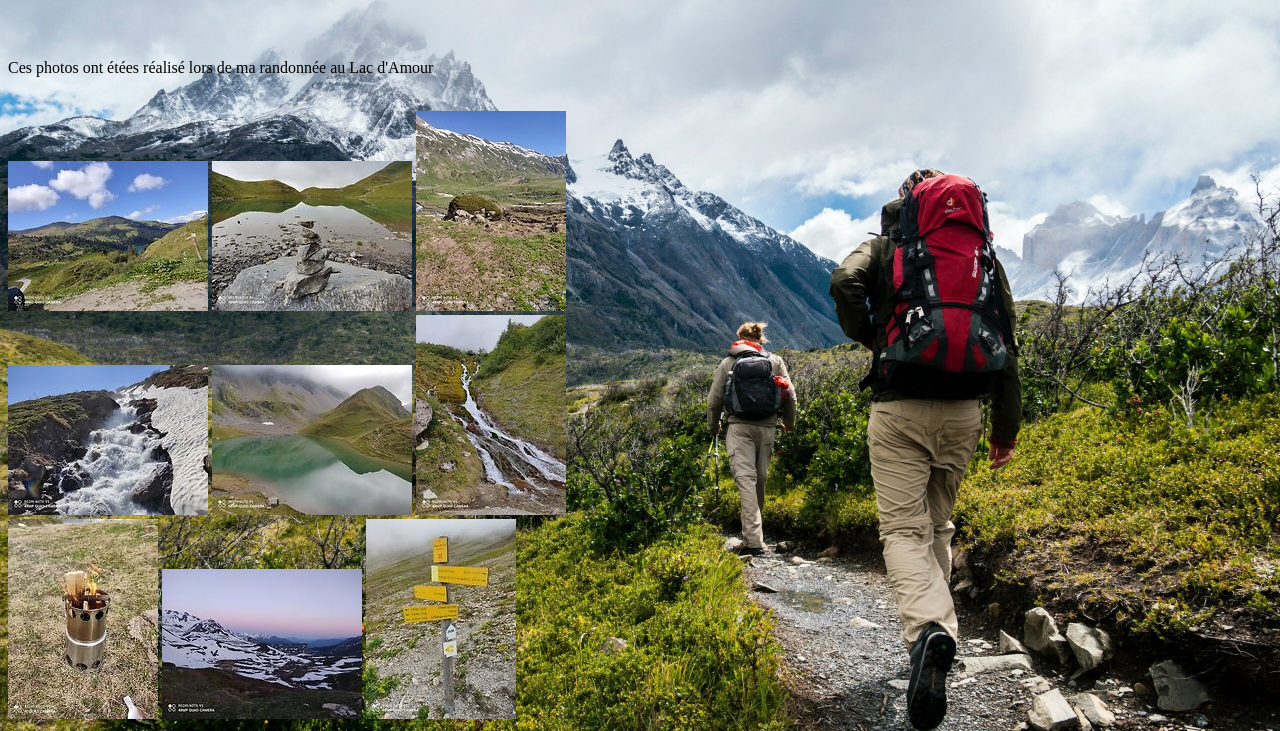
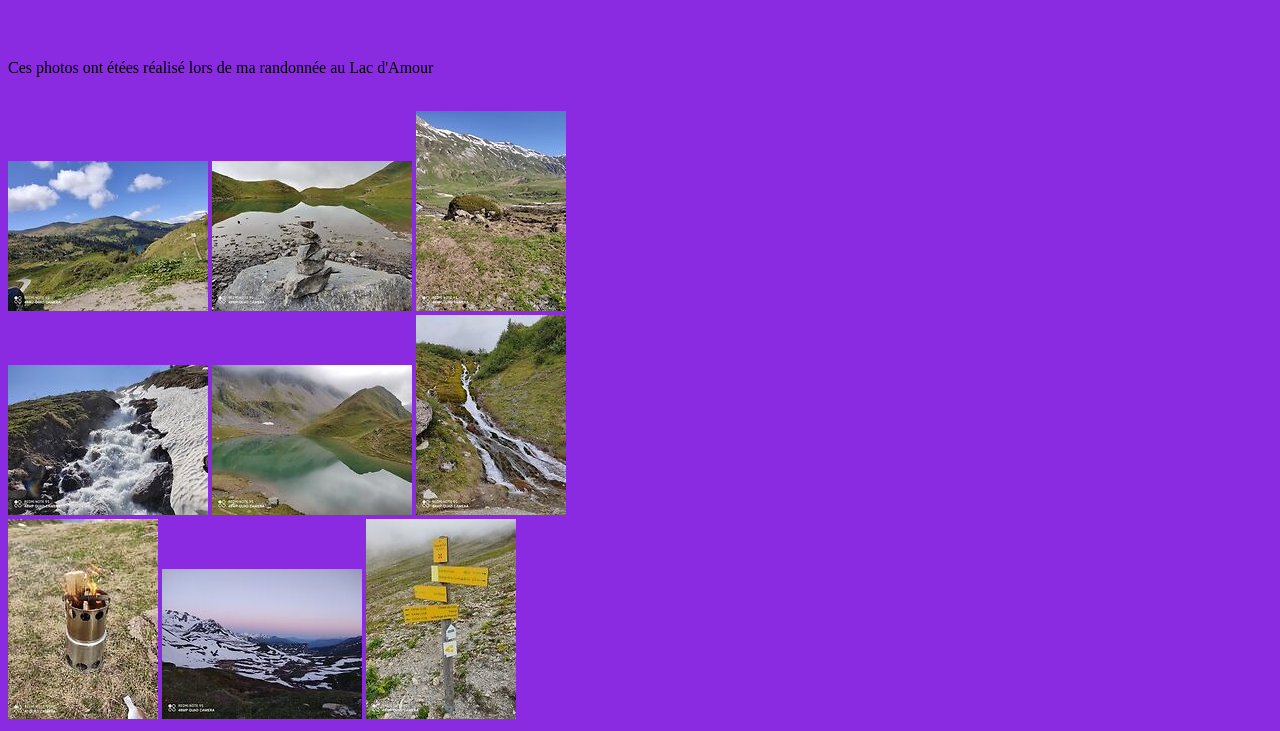
Before and after one commit to johnjohnweb/exemple-rando, a plain HTML site: page Mes photos.html in a window 1280 px wide. Shown: the part 73-804 px from the top of the page. Drawn offline with Linux system fonts and the light colour scheme.

Commit message:
nouveau fond

```diff
--- a/style 4.css
+++ b/style 4.css
@@ -1,4 +1,4 @@
 body
 {
-    background-image: url(images/image\ de\ fond\ page\ acceuil.jpg); background-size: 100%;
+    background-color: blueviolet;
 }
```
